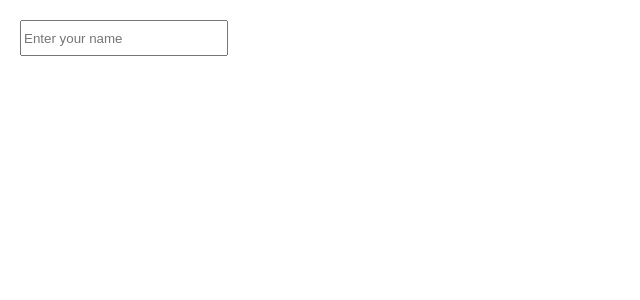
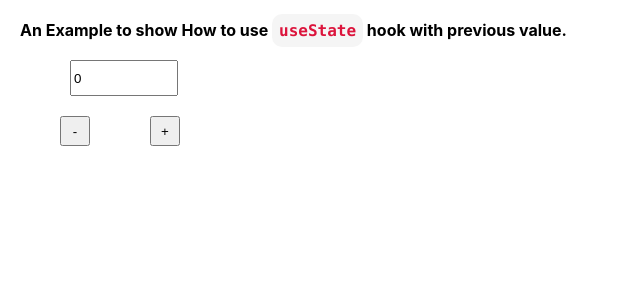
Before and after one commit to ysayyed/ReactHooks, a React (Create React App) app: page / in a window 1280 px wide. Shown: the top 300 px of the page, without its empty margins (0-640 px from the left). Built offline with nearby package versions, Linux system fonts and the light colour scheme.

Commit message:
feat: Addition in useState hook

```diff
--- a/src/App.js
+++ b/src/App.js
@@ -2,6 +2,7 @@ import { useState } from 'react'
 import styled from 'styled-components'
 import UseStateHook from '../src/components/useStateExamples/UseStateHook'
 import UseStateHookChildToParent from './components/useStateExamples/UseStateHookChildToParent'
+import UseStateHookPrevValue from './components/useStateExamples/UseStateHookPrevValue'
 
 const Paragraph = styled.p`
 	margin: 20px 0 0 20px;
@@ -9,9 +10,9 @@ const Paragraph = styled.p`
 
 function App() {
 
-  // ********************************************************
+  // ***************************************************************
   // Uncomment following return block to use UseStateHook component:
-  // ********************************************************
+  // ***************************************************************
 
   // return (
   //     <div >
@@ -19,20 +20,24 @@ function App() {
   //     </div>
   //   );
 
-  // ********************************************************
+  // ****************************************************************************
   // Uncomment following return block to use UseStateHookChildToParent component:
-  // ********************************************************
+  // ****************************************************************************
 
-    const [name, setName] = useState("")
-    const useChildData = (name)=>{
-      setName(name)
-    }
-    return (
-      <div >
-        <UseStateHookChildToParent sendData ={useChildData}/>
-        <Paragraph>{name}</Paragraph>
-      </div>
-    );
+    // const [name, setName] = useState("")
+    // const useChildData = (name)=>{
+    //   setName(name)
+    // }
+    // return (
+    //   <div >
+    //     <UseStateHookChildToParent sendData ={useChildData}/>
+    //     <Paragraph>{name}</Paragraph>
+    //   </div>
+    // );
+
+    return(
+      <UseStateHookPrevValue/>
+    )
 
 }
 
--- a/src/components/useStateExamples/UseStateHook.js
+++ b/src/components/useStateExamples/UseStateHook.js
@@ -11,9 +11,18 @@ const Input = styled.input`
 	}
 `;
 
+const Code = styled.code`
+    background: whitesmoke;
+    padding: 7px;
+    color: crimson;
+    font-weight: bolder;
+    border-radius: 10px;
+`
 const Paragraph = styled.p`
 	margin: 20px 0 0 20px;
+    font-weight: bold;
 `
+
 
 
 export default function UseStateHook(props) {
@@ -24,6 +33,7 @@ export default function UseStateHook(props) {
 
 	return (
 		<div>
+			<Paragraph>An Example to show How to use <Code>useState</Code>. </Paragraph>
 			<Input onChange={nameHandler} placeholder='Enter your name' />
 			<Paragraph>{name}</Paragraph>
 		</div>
--- a/src/components/useStateExamples/UseStateHookChildToParent.js
+++ b/src/components/useStateExamples/UseStateHookChildToParent.js
@@ -1,4 +1,4 @@
-import { useState } from 'react'
+
 import styled from 'styled-components'
 const Input = styled.input`
 	height: 30px;
@@ -10,6 +10,18 @@ const Input = styled.input`
 	}
 `;
 
+const Code = styled.code`
+    background: whitesmoke;
+    padding: 7px;
+    color: crimson;
+    font-weight: bolder;
+    border-radius: 10px;
+`
+const Paragraph = styled.p`
+	margin: 20px 0 0 20px;
+    font-weight: bold;
+`
+
 
 
 export default function UseStateHookChildToParent(props) {
@@ -20,6 +32,7 @@ export default function UseStateHookChildToParent(props) {
 
 	return (
 		<div>
+			<Paragraph>An Example to show How to use <Code>useState</Code> hook for data transfer from Child to Parent. </Paragraph>
 			<Input onChange={nameHandler} placeholder='Enter your name' />
 		</div>
 	)
--- /dev/null
+++ b/src/components/useStateExamples/UseStateHookPrevValue.js
@@ -0,0 +1,56 @@
+import { useState } from 'react'
+import styled from 'styled-components'
+const Input = styled.input`
+	height: 30px;
+	width: 100px;
+	margin: 20px 0 0 70px;
+
+	&:focus{
+		background-color: aliceblue;
+	}
+
+    &::-webkit-inner-spin-button, &::-webkit-outer-spin-button{
+        -webkit-appearance: none;
+    }
+`;
+
+
+const Button = styled.button`
+    margin: 20px 0 0px 60px;
+    width: 30px;
+    height: 30px;
+`
+
+const Code = styled.code`
+    background: whitesmoke;
+    padding: 7px;
+    color: crimson;
+    font-weight: bolder;
+    border-radius: 10px;
+`
+const Paragraph = styled.p`
+	margin: 20px 0 0 20px;
+    font-weight: bold;
+`
+
+
+export default function UseStateHookPrevValue(){
+    const [count, setCount] = useState(0)
+
+    function decrementHandler(){
+        setCount(prevCount => prevCount - 1)
+    }
+
+    function incrementHandler(){
+        setCount(prevCount => prevCount + 1)
+    }
+
+    return(
+        <div>
+            <Paragraph>An Example to show How to use <Code>useState</Code> hook with previous value. </Paragraph>
+            <Input type="number" onChange={(e)=>setCount(e.target.value)} value={count}/> <br/>
+            <Button onClick={decrementHandler}> - </Button>
+            <Button onClick={incrementHandler}> + </Button>
+        </div>
+    )
+}
```
Also changed, not shown: 1 other file (tests, documents, lock files or other folders).
